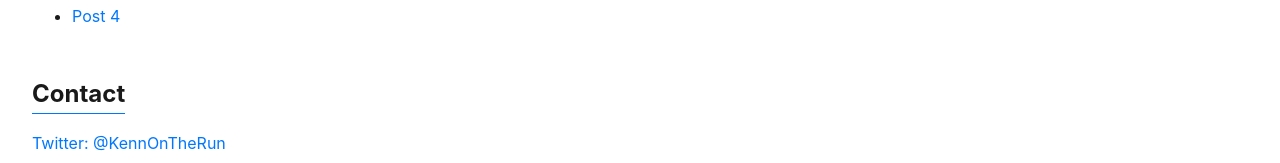
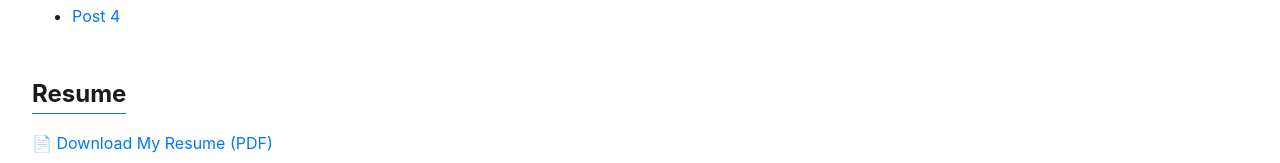
Before and after one commit to huesofhope/My-portfolio-, a plain HTML site: page index.html in a window 1280 px wide. Shown: the part 789-952 px from the top of the page. Drawn offline with Linux system fonts and the light colour scheme.

Commit message:
Add resume section with download link
Added a resume section with a download link.

```diff
--- a/index.html
+++ b/index.html
@@ -30,7 +30,7 @@
     a:hover { text-decoration: underline; }
     .toggle-btn { position: absolute; top: 1rem; right: 1rem; background: none; border: 1px solid var(--link-color); border-radius: 8px; padding: 0.4rem 0.8rem; cursor: pointer; color: var(--link-color); }
     ul { line-height: 1.8; }
-    .links a { display: block; margin-bottom: 0.5rem; }
+    .links a, .resume-link a { display: block; margin-bottom: 0.5rem; }
   </style>
 </head>
 <body>
@@ -67,6 +67,13 @@
     </ul>
   </section>
 
+  <section id="resume">
+    <h2>Resume</h2>
+    <div class="resume-link">
+      <a href="https://github.com/huesofhope/My-portfolio-/raw/main/resume.pdf" target="_blank" download>📄 Download My Resume (PDF)</a>
+    </div>
+  </section>
+
   <section id="contact">
     <h2>Contact</h2>
     <div class="links">
```
